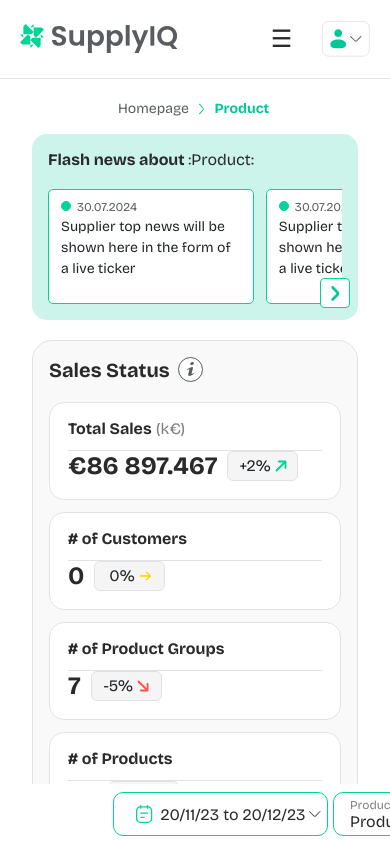
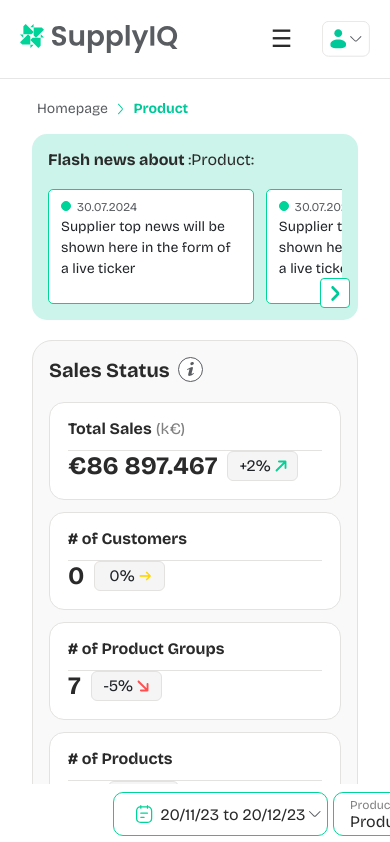
Before and after one commit to SiyanaKostova/figma-to-vue-layout, a Vue app: page / in a window 390 px wide. Shown: the top 842 px of the page. Built offline with nearby package versions, Linux system fonts and the light colour scheme.

Commit message:
Responsiveness for the Breadcrumb Section created

```diff
--- a/src/components/BreadcrumbSection.vue
+++ b/src/components/BreadcrumbSection.vue
@@ -24,8 +24,12 @@
   font-family: var(--font-family);
   font-size: $font-sm;
   line-height: 100%;
-  margin: 0 0 0 97px;
+  margin: 0 16px 0 16px;
   height: 17px;
+
+    @media (min-width: 769px) {
+    margin: 0 0 0 97px;
+  }
 }
 
 .breadcrumb {
```
